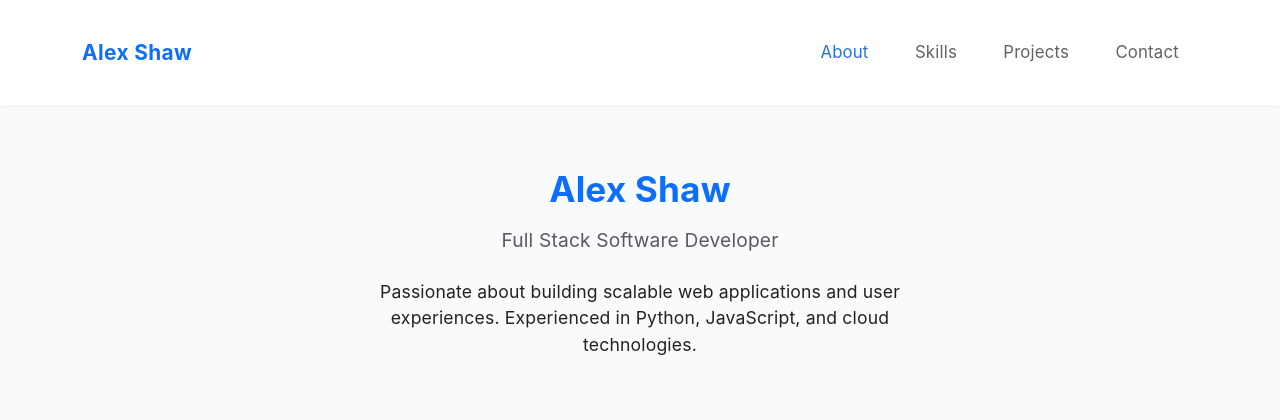
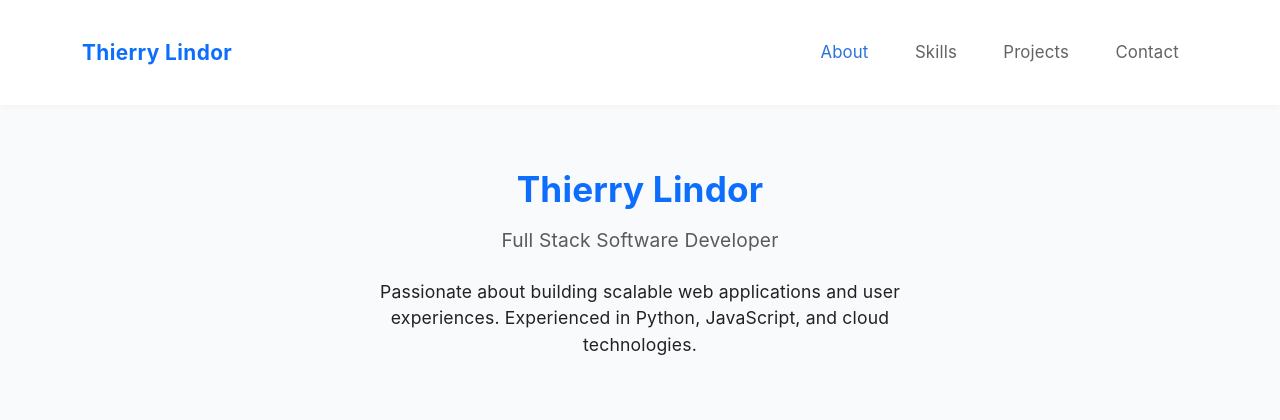
Before and after one commit to tmaster001/tlindor-portfolio, a Flask app: page / in a window 1280 px wide. Shown: the top 420 px of the page. Run offline with Flask 3, Linux system fonts and the light colour scheme.

Commit message:
Customized hello.html for my personal portfolio

```diff
--- a/templates/hello.html
+++ b/templates/hello.html
@@ -2,7 +2,7 @@
 <html lang="en">
 <head>
     <meta charset="UTF-8">
-    <title>{{ profile.name }} - Portfolio</title>
+    <title>Thierry Lindor - Portfolio</title>
     <meta name="viewport" content="width=device-width, initial-scale=1">
     <!-- Bootstrap 5 CDN -->
     <link href="https://cdn.jsdelivr.net/npm/bootstrap@5.3.3/dist/css/bootstrap.min.css" rel="stylesheet">
@@ -15,7 +15,7 @@
     <!-- Navbar -->
     <nav class="navbar navbar-expand-lg fixed-top">
         <div class="container">
-            <a class="navbar-brand text-primary" href="#about">{{ profile.name }}</a>
+            <a class="navbar-brand text-primary" href="#about">Thierry Lindor</a>
             <button class="navbar-toggler" type="button" data-bs-toggle="collapse" data-bs-target="#navbarNav">
                 <span class="navbar-toggler-icon"></span>
             </button>
@@ -33,7 +33,7 @@
     <!-- About Section -->
     <section class="section text-center fade-section" id="about">
         <div class="container">
-            <h1 class="fw-bold text-primary mb-3">{{ profile.name }}</h1>
+            <h1 class="fw-bold text-primary mb-3">Thierry Lindor</h1>
             <div class="text-muted mb-4">{{ profile.title }}</div>
             <p class="mx-auto mb-0">{{ profile.bio }}</p>
         </div>
```
